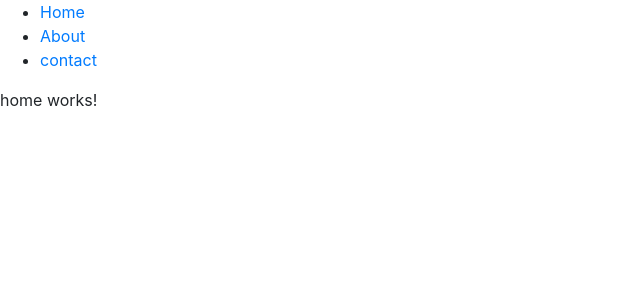
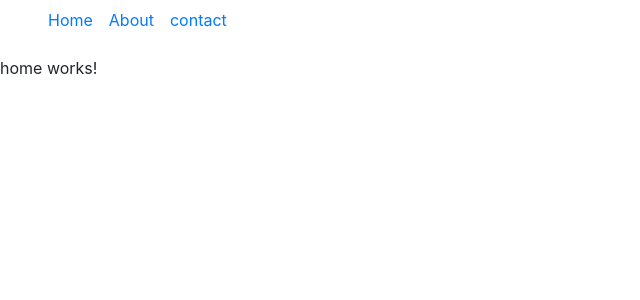
Before and after one commit to gkumarswamy/angular-class, an Angular app: page / in a window 1280 px wide. Shown: the top 300 px of the page, without its empty margins (0-640 px from the left). Built offline with nearby package versions, Linux system fonts and the light colour scheme.

Commit message:
shared module done

```diff
--- a/src/app/app.component.html
+++ b/src/app/app.component.html
@@ -1,8 +1,2 @@
-<nav>
-    <ul>
-      <li><a routerLink="/home" routerLinkActive="active">Home </a></li>
-      <li><a routerLink="/about" routerLinkActive="active">About</a></li>
-      <li><a routerLink="/contact" routerLinkActive="active">contact</a></li>
-    </ul>
-  </nav>
+<app-header></app-header>
 <router-outlet></router-outlet>
--- a/src/app/app.module.ts
+++ b/src/app/app.module.ts
@@ -3,7 +3,8 @@
 
 import { FormsModule } from '@angular/forms';
 import { AppComponent } from './app.component';
-import { SiteModule } from './site/site.module'
+import { SiteModule } from './site/site.module';
+import { SharedModule } from './shared/shared.module';
 
 @NgModule({
   declarations: [
@@ -11,7 +12,8 @@
   ],
   imports: [
     BrowserModule,
-    SiteModule
+    SiteModule,
+    SharedModule
   ],
   providers: [],
   bootstrap: [AppComponent]
--- /dev/null
+++ b/src/app/shared/footer/footer.component.html
@@ -0,0 +1 @@
+<p>footer works!</p>
--- /dev/null
+++ b/src/app/shared/footer/footer.component.ts
@@ -0,0 +1,15 @@
+import { Component, OnInit } from '@angular/core';
+
+@Component({
+  selector: 'app-footer',
+  templateUrl: './footer.component.html',
+  styleUrls: ['./footer.component.css']
+})
+export class FooterComponent implements OnInit {
+
+  constructor() { }
+
+  ngOnInit(): void {
+  }
+
+}
--- /dev/null
+++ b/src/app/shared/header/header.component.css
@@ -0,0 +1,4 @@
+ul li{
+    display: inline-block;
+    padding: 0.5rem;
+}
--- /dev/null
+++ b/src/app/shared/header/header.component.html
@@ -0,0 +1,7 @@
+<nav>
+    <ul>
+      <li><a routerLink="/home" routerLinkActive="active">Home </a></li>
+      <li><a routerLink="/about" routerLinkActive="active">About</a></li>
+      <li><a routerLink="/contact" routerLinkActive="active">contact</a></li>
+    </ul>
+  </nav>
--- /dev/null
+++ b/src/app/shared/header/header.component.ts
@@ -0,0 +1,15 @@
+import { Component, OnInit } from '@angular/core';
+
+@Component({
+  selector: 'app-header',
+  templateUrl: './header.component.html',
+  styleUrls: ['./header.component.css']
+})
+export class HeaderComponent implements OnInit {
+
+  constructor() { }
+
+  ngOnInit(): void {
+  }
+
+}
--- a/src/app/site/site.module.ts
+++ b/src/app/site/site.module.ts
@@ -23,9 +23,6 @@
     RouterModule.forRoot(routes)
   ],
   exports:[
-    HomeComponent,
-    AboutComponent,
-    ContactComponent,
     RouterModule
   ]
 })
```
Also changed, not shown: src/app/shared/shared.module.ts (added, +23 -0 lines), src/app/shared/footer/footer.component.css (added), 2 other files (tests, documents, lock files or other folders).
